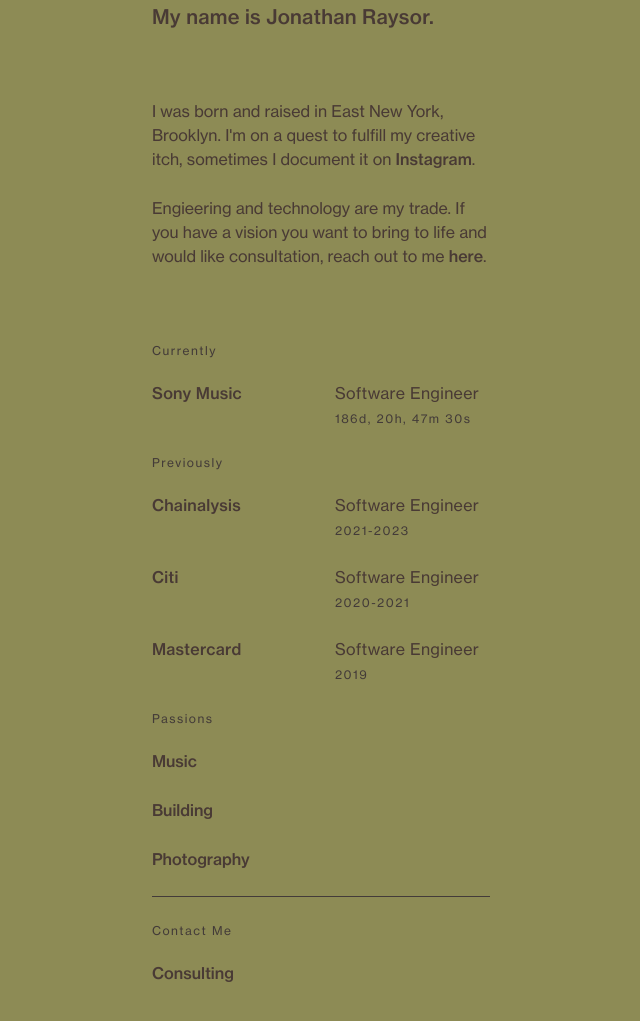
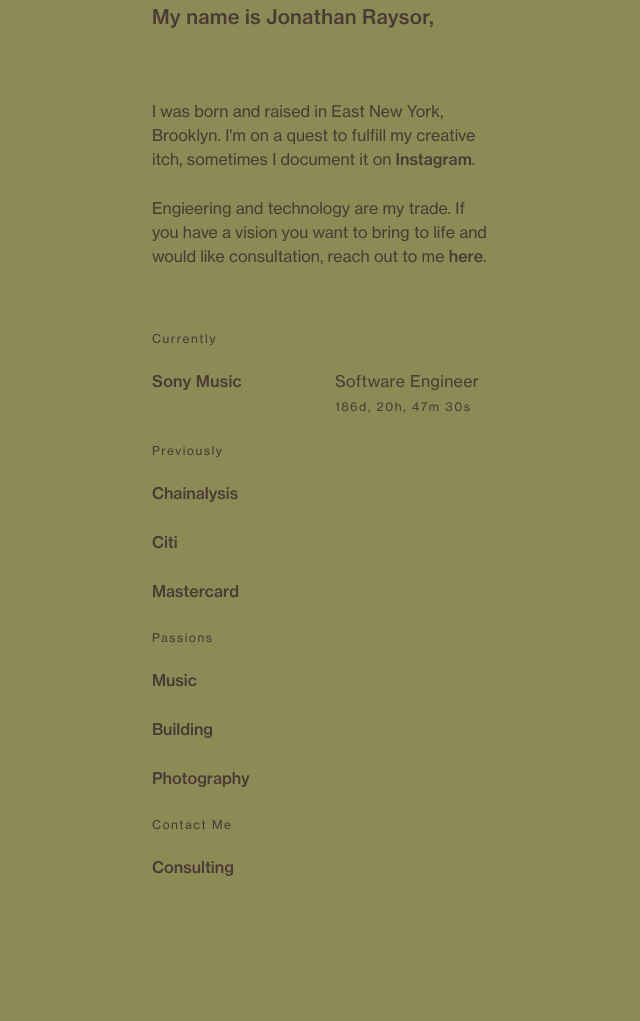
Before and after one commit to jonraysor/jonraysor.github.io, a plain HTML site: page index.html in a window 1280 px wide. Shown: the part 117-1138 px from the top of the page, without its empty margins (474-1114 px from the left). Drawn offline with nearby package versions, Linux system fonts and the light colour scheme.

Commit message:
cleanup dates

```diff
--- a/css/main.css
+++ b/css/main.css
@@ -222,8 +222,8 @@
 	width: 100%;
 }
 
-.spacer25 {
-	height: 25px;
+.spacer36 {
+	height: 36px;
 	width: 100%;
 }
 
--- a/index.html
+++ b/index.html
@@ -67,7 +67,7 @@
 
         <div class="six columns offset-by-three">
           <h1 class="night">My name is <a href="https://www.linkedin.com/in/jonathanraysor/" target="_blank"
-              class=underline">Jonathan Raysor</a>.</h1>
+              class=underline">Jonathan Raysor</a>,</h1>
 
           <div class="animated fadeIn two">
 
@@ -79,9 +79,7 @@
               consultation,
               reach out to me <a href="#" onclick="redirectToConsulting()" class="underline">here</a>.</p>
 
-            <!-- <p>I’ve been building software for <a href="https://sonymusic.com/" target="_blank" class="underline">Sony Music</a> for the last <span id="counter"><br></span>.</p> -->
-
-            <div class="spacer48"></div>
+            <div class="spacer36"></div>
 
           </div>
           <h4 class="animated fadeIn three">Currently<h4>
@@ -105,39 +103,18 @@
         </div>
       </div>
 
+
       <div class="row group">
         <div class="three columns offset-by-six animated fadeIn three">
           <h4 class="animated fadeIn three">Previously</h4>
-          <h2 class="night"><a href="https://chainalysis.com/" target="_blank" class="underline">Chainalysis</a></h2>
-        </div>
-        <div class="three columns animated fadeIn three">
-          <div class="spacer40"></div>
-          <h3>Software Engineer</h3>
-          <h4>2021-2023</h4>
+
+          <p><a href="https://www.chainalysis.com/" target="_blank" class="underline">Chainalysis</a></p>
+          <p><a href="https://www.citigroup.com/global/businesses/services/treasury-and-trade-solutions" target="_blank"
+              class="underline">Citi</a></p>
+          <p><a href="https://www.mastercard.us/en-us.html" target="_blank" class="underline">Mastercard</a>
+          <p>
         </div>
       </div>
-
-      <div class="row group">
-        <div class="three columns offset-by-six animated fadeIn three">
-          <h2 class="night"><a href="https://citi.com/" target="_blank" class="underline">Citi</a></h2>
-        </div>
-        <div class="three columns animated fadeIn three">
-          <h3>Software Engineer</h3>
-          <h4>2020-2021</h4>
-        </div>
-      </div>
-
-      <div class="row group">
-        <div class="three columns offset-by-six animated fadeIn three">
-          <h2 class="night"><a href="https://mastercard.com/" target="_blank" class="underline">Mastercard</a></h2>
-        </div>
-        <div class="three columns animated fadeIn three">
-          <h3>Software Engineer</h3>
-          <h4>2019</h4>
-        </div>
-
-      </div>
-
 
 
       <div class="row group">
@@ -150,16 +127,6 @@
           <p>
         </div>
       </div>
-
-
-      <div class="six columns offset-by-six">
-        <div class="animated fadeIn two">
-          <div style="border-bottom: 1px solid #433B39;"></div>
-        </div>
-      </div>
-      <div class="spacer25"></div>
-
-
 
       <div class="row group">
         <div class="three columns offset-by-six animated fadeIn three">
```
